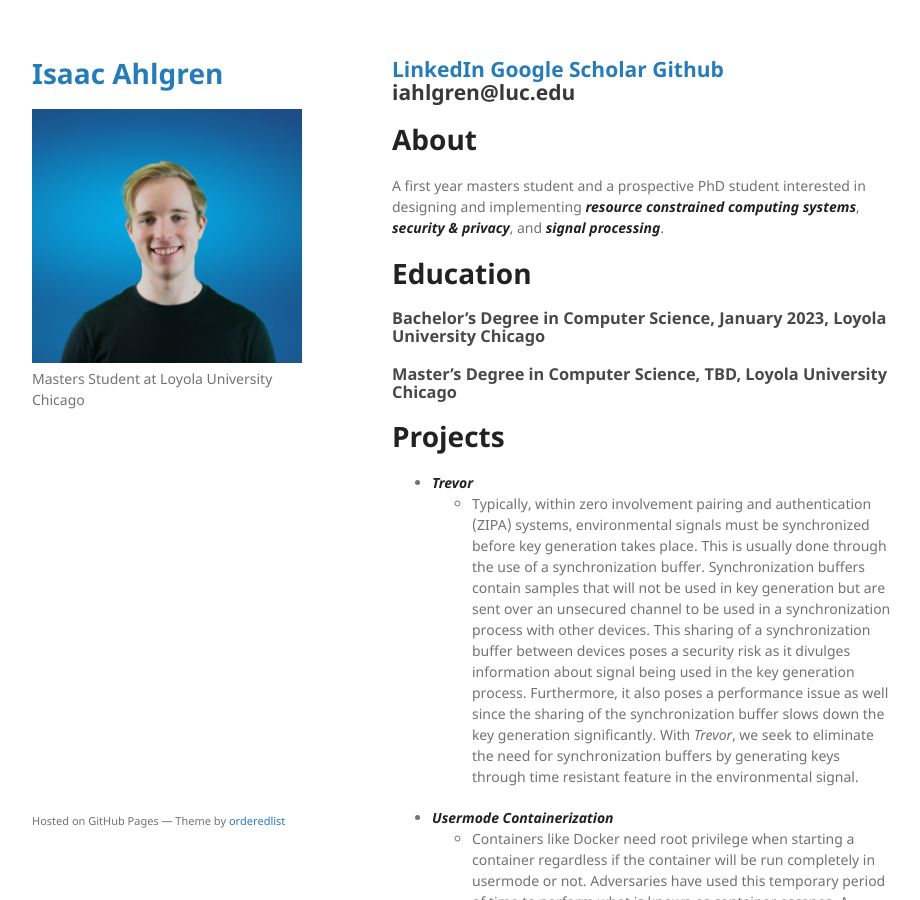
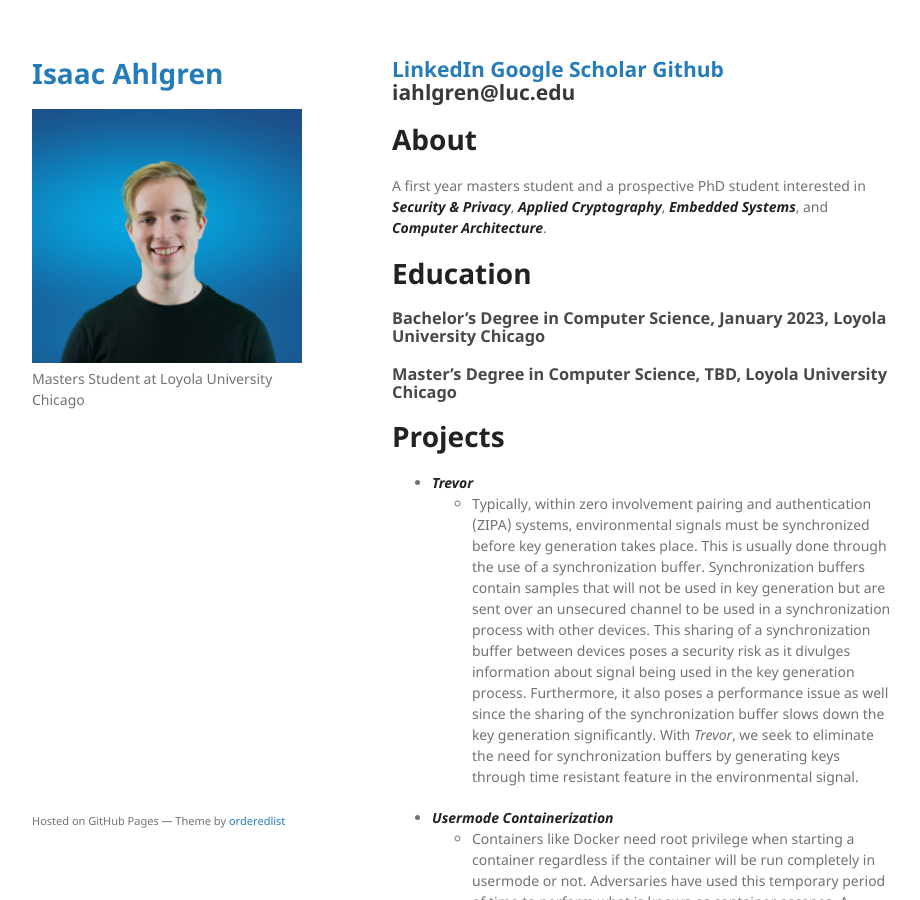
Before and after one commit to isaac-ahlgren/isaac-ahlgren.github.io, a Jekyll site: the page built from index.md, in a window 1280 px wide and 900 px high. Shown: the whole window, without its empty margins (178-1098 px from the left). Built offline with Jekyll 4.4.1, drawn with Linux system fonts in a browser that asks for light colours; our own code applies the rules of GitHub Pages for plain Markdown files.

Commit message:
slightly changed description

```diff
--- a/index.md
+++ b/index.md
@@ -6,7 +6,7 @@ layout: default
 ## [LinkedIn](https://www.linkedin.com/in/isaac-ahlgren123/) [Google Scholar](https://scholar.google.com/citations?view_op=list_works&hl=en&hl=en&user=dZawE3MAAAAJ) [Github](https://github.com/isaac-ahlgren) iahlgren@luc.edu
 
 # About
-A first year masters student and a prospective PhD student interested in designing and implementing ***resource constrained computing systems***, ***security & privacy***, and ***signal processing***.
+A first year masters student and a prospective PhD student interested in ***Security & Privacy***, ***Applied Cryptography***, ***Embedded Systems***, and ***Computer Architecture***.
 
 # Education
 
```
